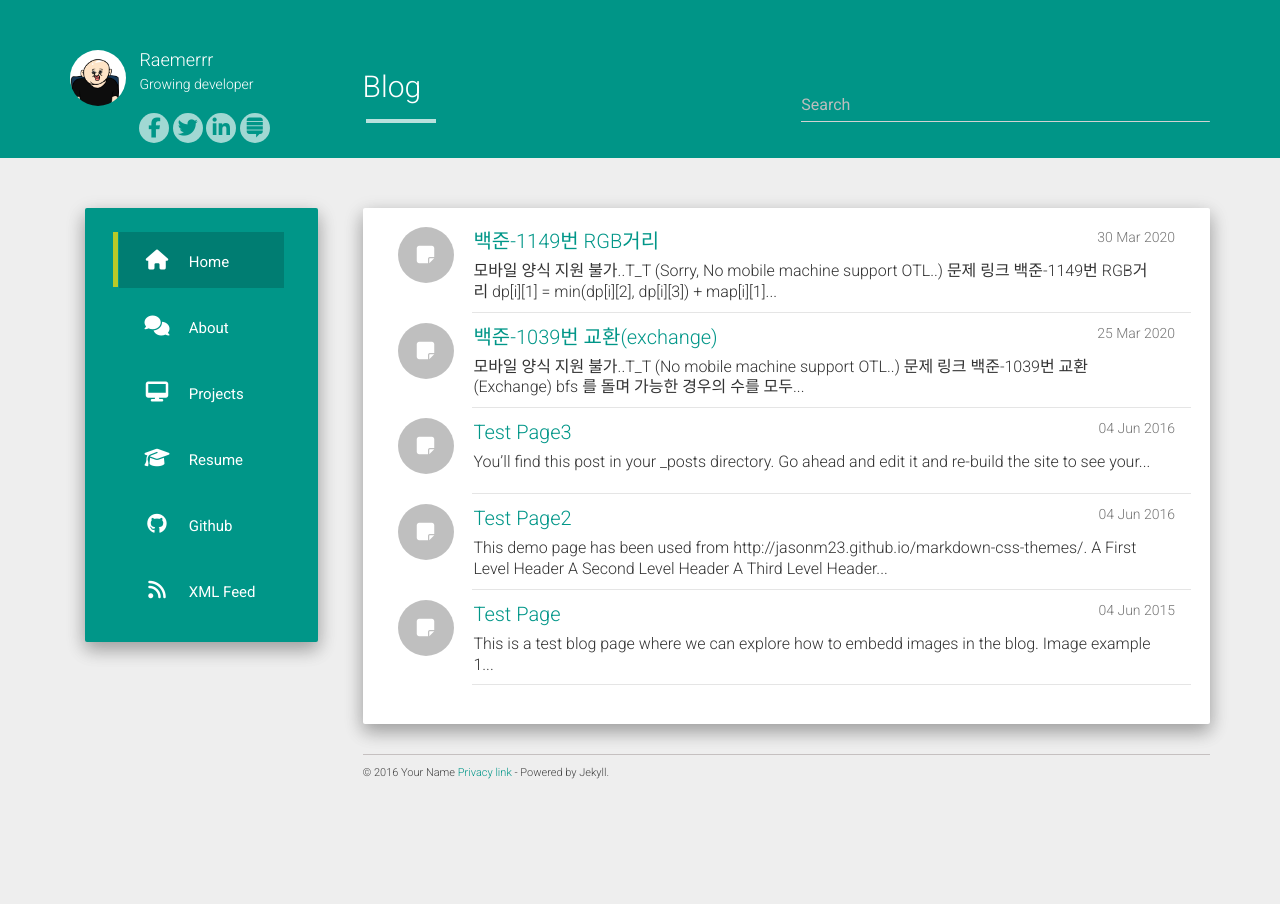
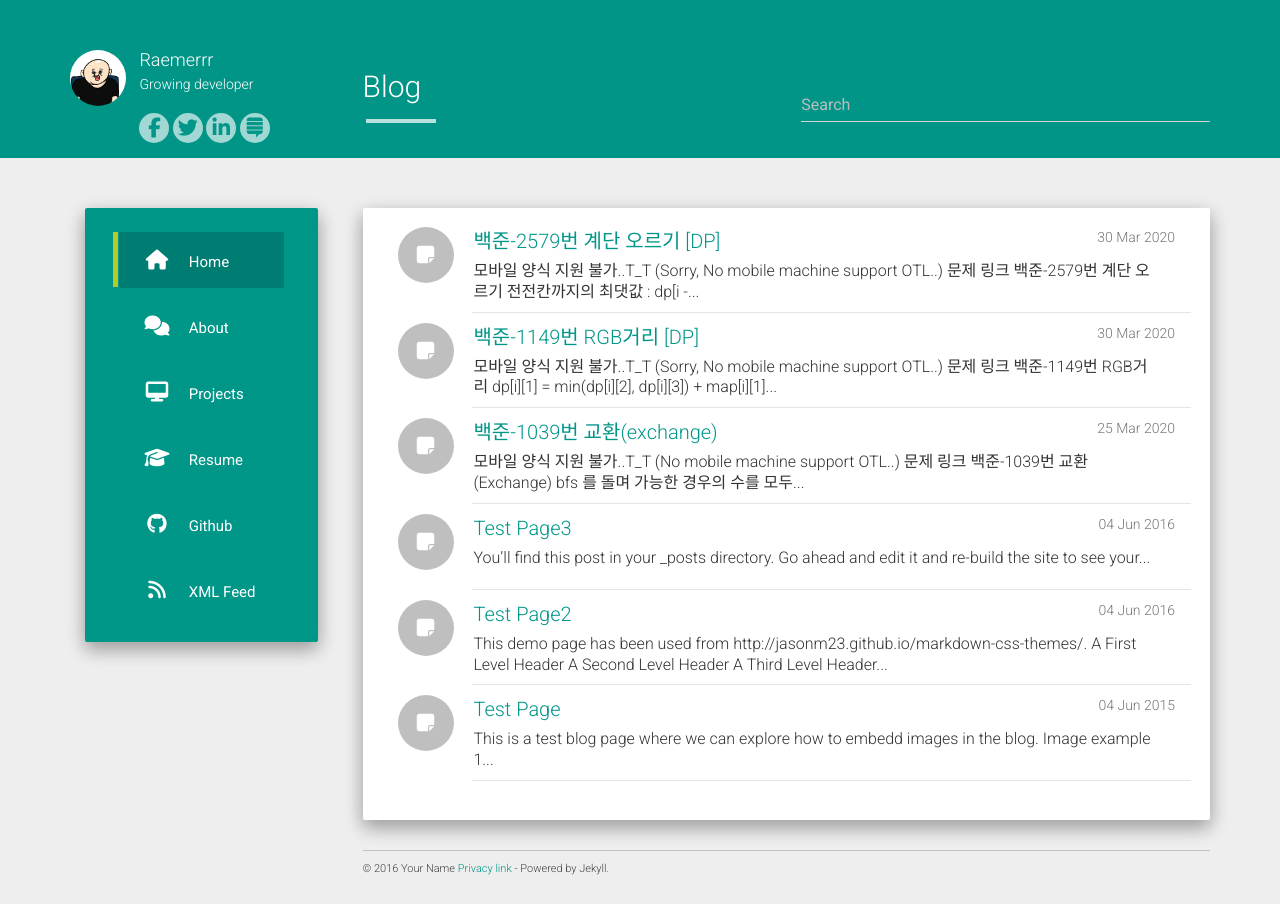
Before and after one commit to Raemerrr/raemerrr.github.io, a Jekyll site: the page built from index.html, in a window 1280 px wide. Built offline with Jekyll 4.4.1, drawn with Linux system fonts in a browser that asks for light colours; nearby versions of some CDN libraries; the list of posts is cut into pages by our own code.

Commit message:
백준- 계단오르기 (2579) 업로드

```diff
--- a/_posts/2020-03-30-boj_1149.md
+++ b/_posts/2020-03-30-boj_1149.md
@@ -1,6 +1,6 @@
 ---
 layout: post
-title: "백준-1149번 RGB거리"
+title: "백준-1149번 RGB거리 [DP]"
 date: 2020-03-30 21:43:54
 categories: others
 ---
--- /dev/null
+++ b/_posts/2020-03-30-boj_2579.md
@@ -0,0 +1,57 @@
+---
+layout: post
+title: "백준-2579번 계단 오르기 [DP]"
+date: 2020-03-30 22:48:00
+categories: others
+---
+`모바일 양식 지원 불가..T_T (Sorry, No mobile machine support OTL..) `
+
+<a href="https://www.acmicpc.net/problem/2579" target="_blank">문제 링크</a>
+`백준-2579번 계단 오르기`
+
+<h1>전전칸까지의 최댓값 : dp[i - 2]</h1>
+<h1>전전전칸까지의 최댓값과 전전칸의 값 : dp[i - 3] + map[i - 1]</h1>
+<h1>dp[i] = max(dp[i - 2], dp[i - 3] + map[i - 1]) + map[i]</h1>
+
+`소스코드 ↓`
+{% highlight cpp %}
+#include <iostream>
+#include <vector>
+#include <algorithm>
+
+using namespace std;
+
+int N;
+vector<int> map;
+vector<int> dp;
+
+void Proc()
+{
+	//1~3 계단까지 최댓값 넣기
+	dp[1] = map[1];
+	dp[2] = max(map[2], map[1] + map[2]);
+	dp[3] = max(map[1] + map[3], map[2] + map[3]);
+	//전전칸까지의 최댓값 : dp[i - 2]
+	//전전전칸까지의 최댓값과 전전칸의 값 : dp[i - 3] + map[i - 1]
+	for (int i = 4; i <= N; i++)
+	{
+		dp[i] = max(dp[i - 2], dp[i - 3] + map[i - 1]) + map[i];
+	}
+	cout << dp[N] << "\n";
+}
+
+int main()
+{
+	ios_base::sync_with_stdio(false);
+	cin.tie(0);
+	cin >> N;
+	map = vector<int>(N + 1, 0);
+	dp = vector<int>(N + 1, 0);
+	for (int i = 1; i <= N; i++)
+	{
+		cin >> map[i];
+	}
+	Proc();
+	return 0;
+}
+{% endhighlight %}
```
